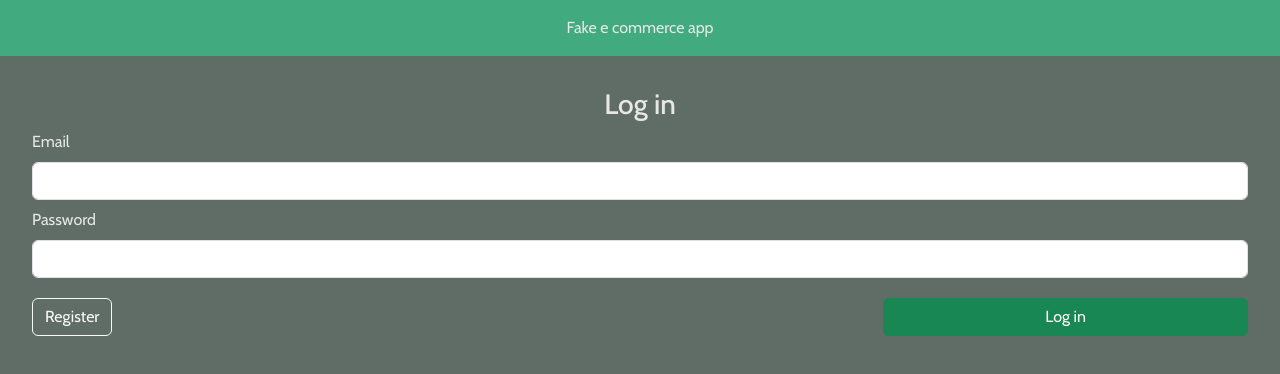
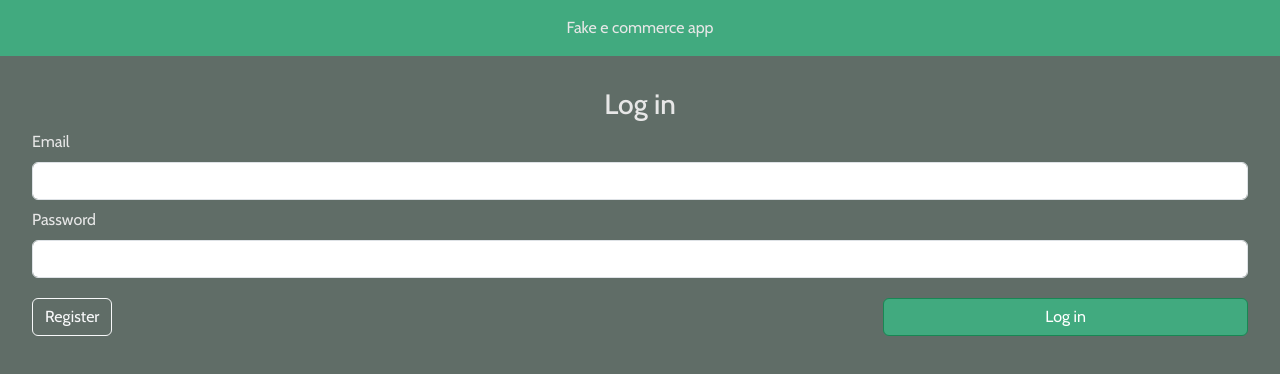
Before and after one commit to cees2/e-commerce-app, a React (Vite) app: page /auth/login in a window 1280 px wide. Shown: the top 374 px of the page. Built offline with nearby package versions, Linux system fonts and the light colour scheme.

Commit message:
Auth register form submit button color changed

```diff
--- a/src/App/Layout/pages/Authentication/pages/Login.tsx
+++ b/src/App/Layout/pages/Authentication/pages/Login.tsx
@@ -63,6 +63,7 @@ export const LogIn = () => {
                     loading={loading}
                     onClick={formSubmitHandler}
                     variant="success"
+                    style={{ backgroundColor: "#41aa7f" }}
                 >
                     Log in
                 </ButtonLoading>
--- a/src/App/Layout/pages/Authentication/pages/Register.tsx
+++ b/src/App/Layout/pages/Authentication/pages/Register.tsx
@@ -71,6 +71,7 @@ export const Register = () => {
                     loading={loading}
                     onClick={formSubmitHandler}
                     variant="success"
+                    style={{ backgroundColor: "#41aa7f" }}
                 >
                     Register
                 </ButtonLoading>
```
